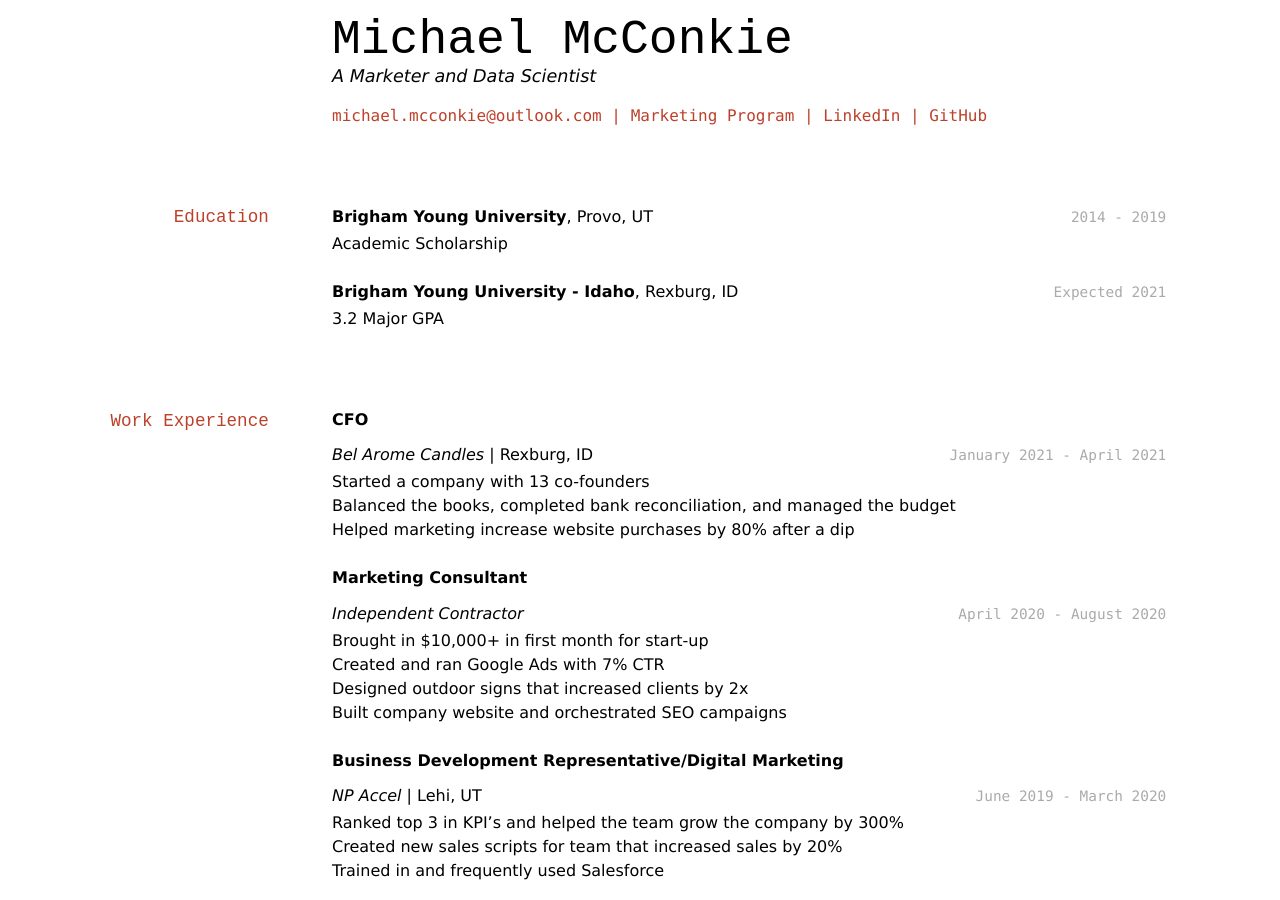
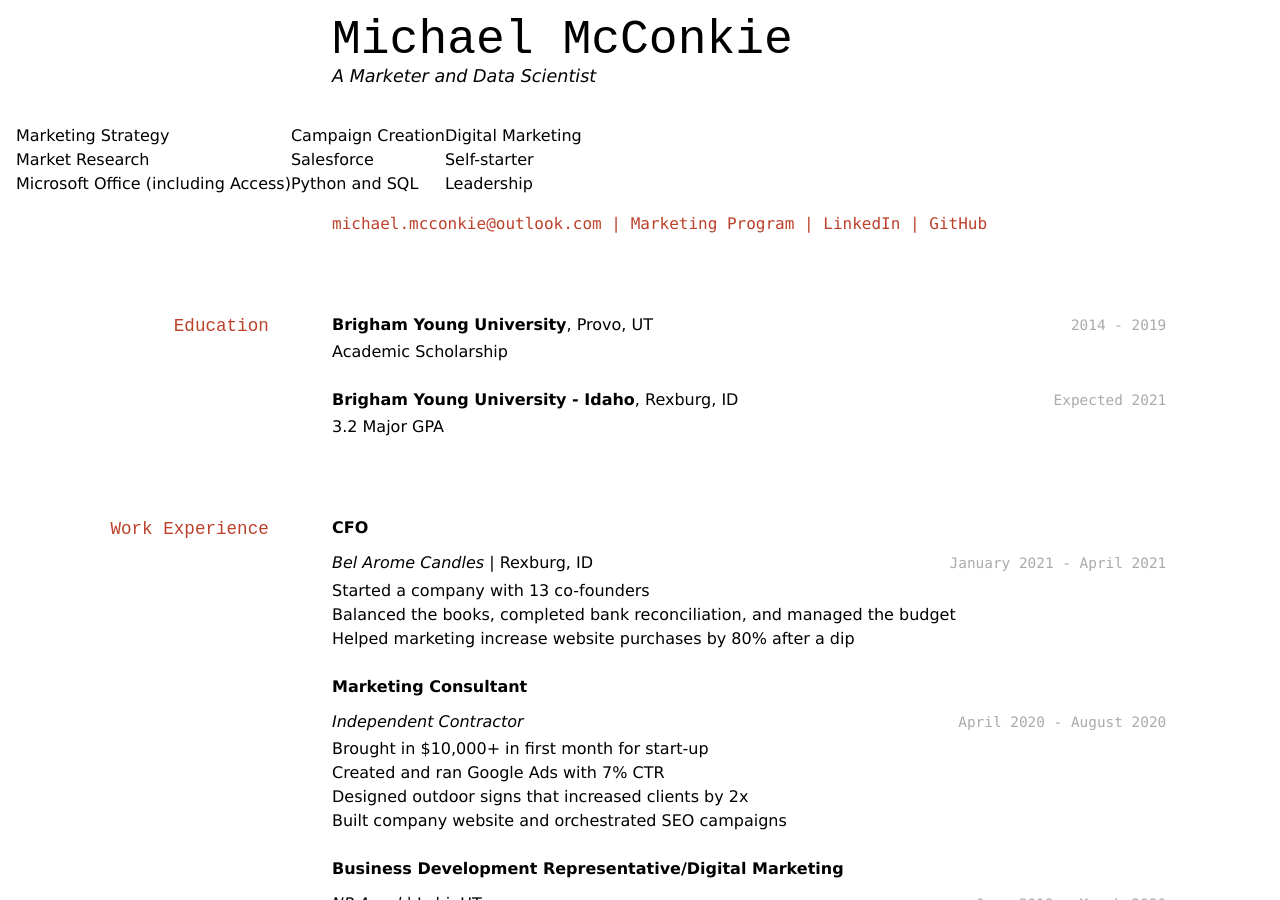
Before and after one commit to byuids-resumes/McConkie_Resume-1, a Jekyll site: the page built from docs/index.md, in a window 1280 px wide and 900 px high. Built offline with Jekyll 4.4.1, drawn with Linux system fonts in a browser that asks for light colours.

Commit message:
added skills section

```diff
--- a/docs/index.md
+++ b/docs/index.md
@@ -4,6 +4,13 @@ title: Michael McConkie's Resume
 ---
 # Michael McConkie
 A Marketer and Data Scientist
+
+|| | |
+| -- | --- | --- |
+| Marketing Strategy                  | Campaign Creation | Digital Marketing |
+| Market Research                     | Salesforce        | Self-starter      |
+| Microsoft Office (including Access) | Python and SQL    | Leadership        |
+
 
 <div id="webaddress">
 <a href="mailto:michael.mcconkie@outlook.com">michael.mcconkie@outlook.com</a>
```
